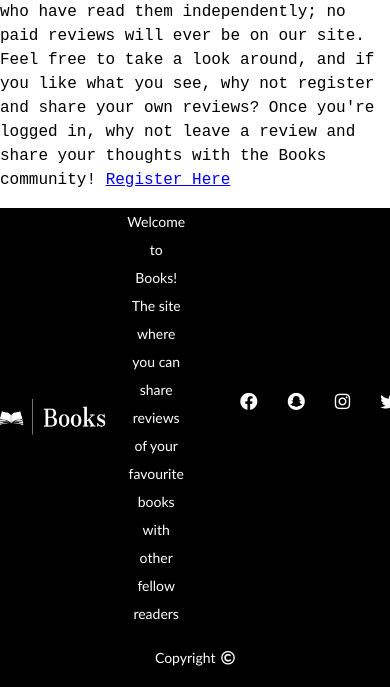
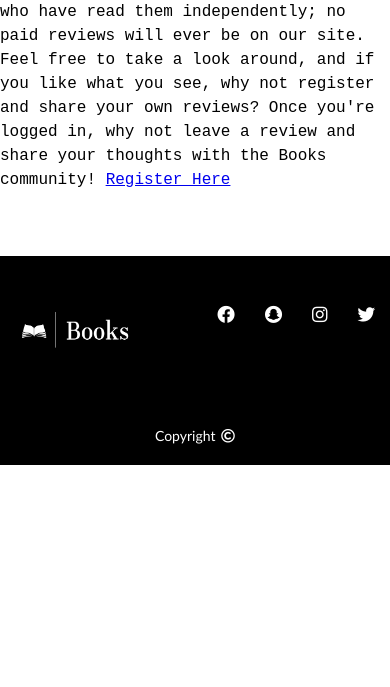
Before and after one commit to IzzySoprano/Books-MS3, a Flask app: page / in a window 390 px wide; the page is wider, and only the part inside the window is pictured. Shown: the part 379-1066 px from the top of that part. After the commit the page ends 844 px from the top of that part, so only its background shows below. Run offline with Flask 2, Linux system fonts and the light colour scheme; data that the repository does not hold is empty; some libraries are stand-ins or nearby versions.

Commit message:
Added media query to footer text

```diff
--- a/static/css/style.css
+++ b/static/css/style.css
@@ -537,6 +537,16 @@ footer {
   }
 }
 
+/* Media Queries for Footer */
+@media only screen and (max-width: 660px) {
+  .footer-content p {
+    text-indent: 100%;
+    white-space: nowrap;
+    overflow: hidden;
+  }
+
+}
+
 /* Media Queries for Registration page */
 @media screen and (max-width: 820px) {
  .book-container {
```
